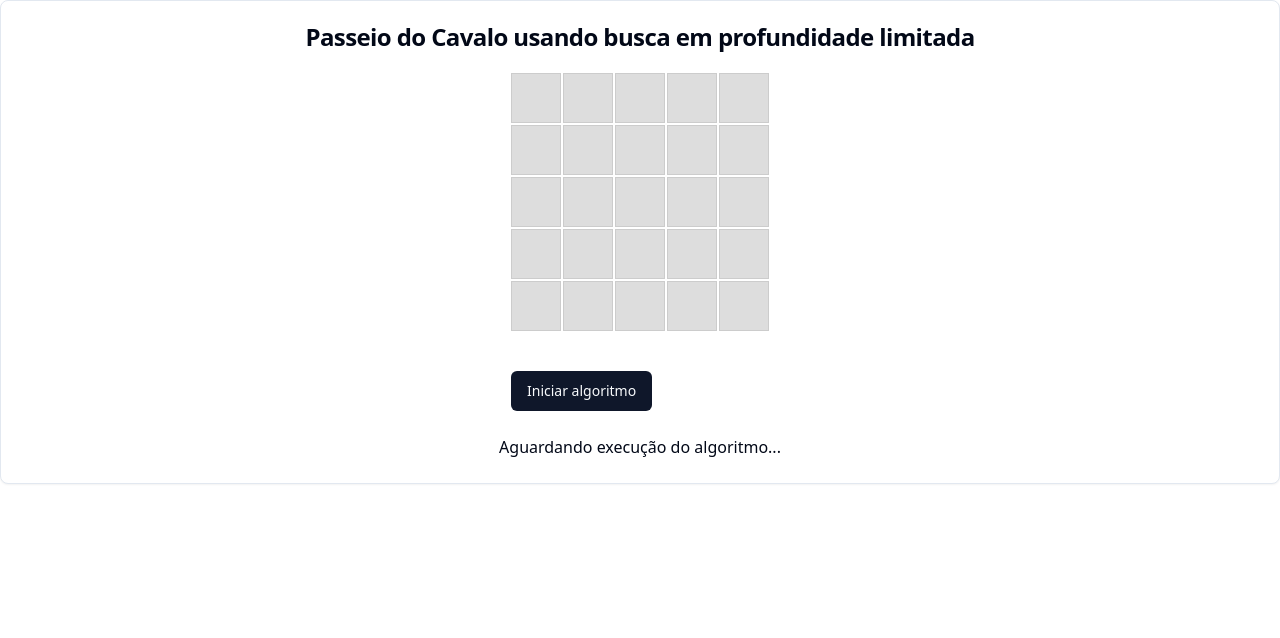
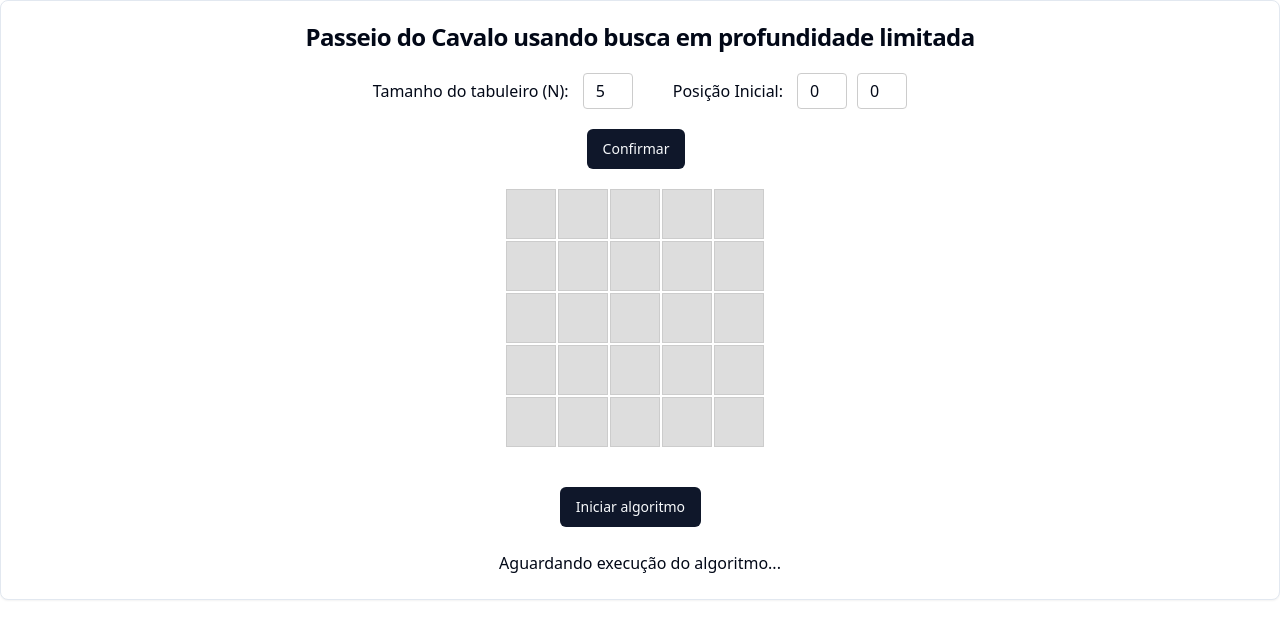
Before and after one commit to MichelC345/passeio-do-cavalo, a Next.js app in the folder Client/: page /depth-limited in a window 1280 px wide. Shown: the top 638 px of the page. Built offline with nearby package versions, Linux system fonts and the light colour scheme; no server answers.

Commit message:
Agora é possível determinar o tamanho do tabuleiro e a posição inicial no algoritmo de busca em profundidade.

```diff
--- a/Client/src/app/depth-limited/page.tsx
+++ b/Client/src/app/depth-limited/page.tsx
@@ -11,17 +11,21 @@ import {
   CardTitle,
 } from "@/components/ui/card";
 
-const socket = io("http://localhost:5000"); // Backend WebSocket URL
-const n = 5;
+const socket = io("http://localhost:5000"); // Conexão estabelecida via WebSocket
+const n = 5; // Valor de N, por padrão 5
 
 export default function Home() {
+  const [inputN, setInputN] = useState(5);
+  const [n, setN] = useState(5);
   const [board, setBoard] = useState(Array(n).fill(Array(n).fill(-1)));
-  const [movements, setMovements] = useState(0);
   const [executionTime, setExecutionTime] = useState(0);
-  const [memoryUsed, setMemoryUsed] = useState("");
+  const [memoryUsed, setMemoryUsed] = useState(0);
   const [generatedNodes, setGeneratedNodes] = useState(0);
   const [visitedNodes, setVisitedNodes] = useState(0);
-  const [isFinished, setIsFinished] = useState(false); // Tracks algorithm status
+  const [isFinished, setIsFinished] = useState(false);
+  const [isPossible, setIsPossible] = useState(false);
+  const [lin, setLin] = useState(0);
+  const [col, setCol] = useState(0);
 
   useEffect(() => {
     socket.on("update_board", (data) => {
@@ -35,14 +39,17 @@ export default function Home() {
 
     socket.on("update_time", (data) => {
       setExecutionTime(data.execution_time);
-      setIsFinished(true); // Mark as finished
     });
 
     socket.on("update_memory", (data) => {
       setMemoryUsed(data.memory_used);
     });
 
-    // Cleanup on unmount
+    socket.on("execution_finished", (data) => {
+      setIsPossible(data.possible);
+      setIsFinished(true);
+    })
+
     return () => {
       socket.off("update_board");
       socket.off("update_time");
@@ -51,11 +58,40 @@ export default function Home() {
     };
   }, []);
 
+  const handleGridSizeChange = (event: React.ChangeEvent<HTMLInputElement>) => {
+    const newSize = parseInt(event.target.value, 10);
+    if (!isNaN(newSize) && newSize > 0) {
+      setInputN(newSize);
+    }
+  };
+
+  const handleLineChange = (event: React.ChangeEvent<HTMLInputElement>) => {
+    const newSize = parseInt(event.target.value, 10);
+    if (!isNaN(newSize) && newSize > 0) {
+      setLin(newSize);
+    }
+  };
+
+  const handleColumnChange = (event: React.ChangeEvent<HTMLInputElement>) => {
+    const newSize = parseInt(event.target.value, 10);
+    if (!isNaN(newSize) && newSize > 0) {
+      setCol(newSize);
+    }
+  };
+
+  const applyGridSize = () => {
+    setN(inputN);
+    setLin(lin);
+    setCol(col);
+    setBoard(Array(inputN).fill(Array(inputN).fill(-1)));
+    setIsFinished(false);
+  };
+
   const initHC = async () => {
     setIsFinished(false);
     setGeneratedNodes(0);
     setVisitedNodes(0);
-    socket.emit("start");
+    socket.emit("start", {n, lin, col});
   }
 
   return (
@@ -64,11 +100,65 @@ export default function Home() {
           <CardTitle>Passeio do Cavalo usando busca em profundidade limitada</CardTitle>
         </CardHeader>
         <CardContent className="justify-between items-center">
-            <div style={{
+        <div style={{ marginBottom: "20px" }}>
+          <label htmlFor="grid-size">Tamanho do tabuleiro (N): </label>
+          <input
+            id="grid-size"
+            type="number"
+            value={inputN}
+            onChange={handleGridSizeChange}
+            style={{
+              width: "50px",
+              textAlign: "center",
+              marginLeft: "10px",
+              border: "1px solid #ccc",
+              borderRadius: "4px",
+              padding: "5px",
+            }}
+          />
+          <label htmlFor="grid-size" className="ml-10">Posição Inicial: </label>
+          <input
+            id="grid-size"
+            type="number"
+            value={lin}
+            onChange={handleLineChange}
+            style={{
+              width: "50px",
+              textAlign: "center",
+              marginLeft: "10px",
+              border: "1px solid #ccc",
+              borderRadius: "4px",
+              padding: "5px",
+            }}
+          />
+          <input
+            id="grid-size"
+            type="number"
+            value={col}
+            onChange={handleColumnChange}
+            style={{
+              width: "50px",
+              textAlign: "center",
+              marginLeft: "10px",
+              border: "1px solid #ccc",
+              borderRadius: "4px",
+              padding: "5px",
+            }}
+          />
+        </div>
+        <div style={{ marginBottom: "20px", alignItems: "center", justifyContent: "center"}}>
+
+          <Button onClick={applyGridSize} style={{marginLeft: "40%",}}>Confirmar</Button>
+        </div>
+
+        <div
+          style={{
             display: "grid",
-            gridTemplateColumns: `repeat(5, 50px)`,
+            gridTemplateColumns: `repeat(${n}, 50px)`,
             gap: "2px",
-          }}>
+            marginLeft: "25%",
+          }}
+        >
           {board.flat().map((value, idx) => (
             <div
               key={idx}
@@ -88,13 +178,14 @@ export default function Home() {
             </div>
           ))}
         </div>
-          <Button onClick={initHC} className="mt-10">Iniciar algoritmo</Button>
+          <Button onClick={initHC} className="mt-10" style={{marginLeft: "35%",}}>Iniciar algoritmo</Button>
         </CardContent>
         <CardFooter>
           {isFinished ? (
             <>
+              {!isPossible ? `Não foi encontrada uma solução para o tamanho ${n}`: "Solução obtida com sucesso"} <br />
               Tempo de execução: {executionTime} <br />
-              Memória utilizada: {memoryUsed} <br />
+              Memória utilizada: {memoryUsed} MB <br />
               Número de nós gerados: {generatedNodes} <br />
               Número de nós visitados: {visitedNodes} <br />
             </>
```
Also changed, not shown: 1 other file (tests, documents, lock files or other folders). Lines whose indentation alone changed are shown as unchanged.
